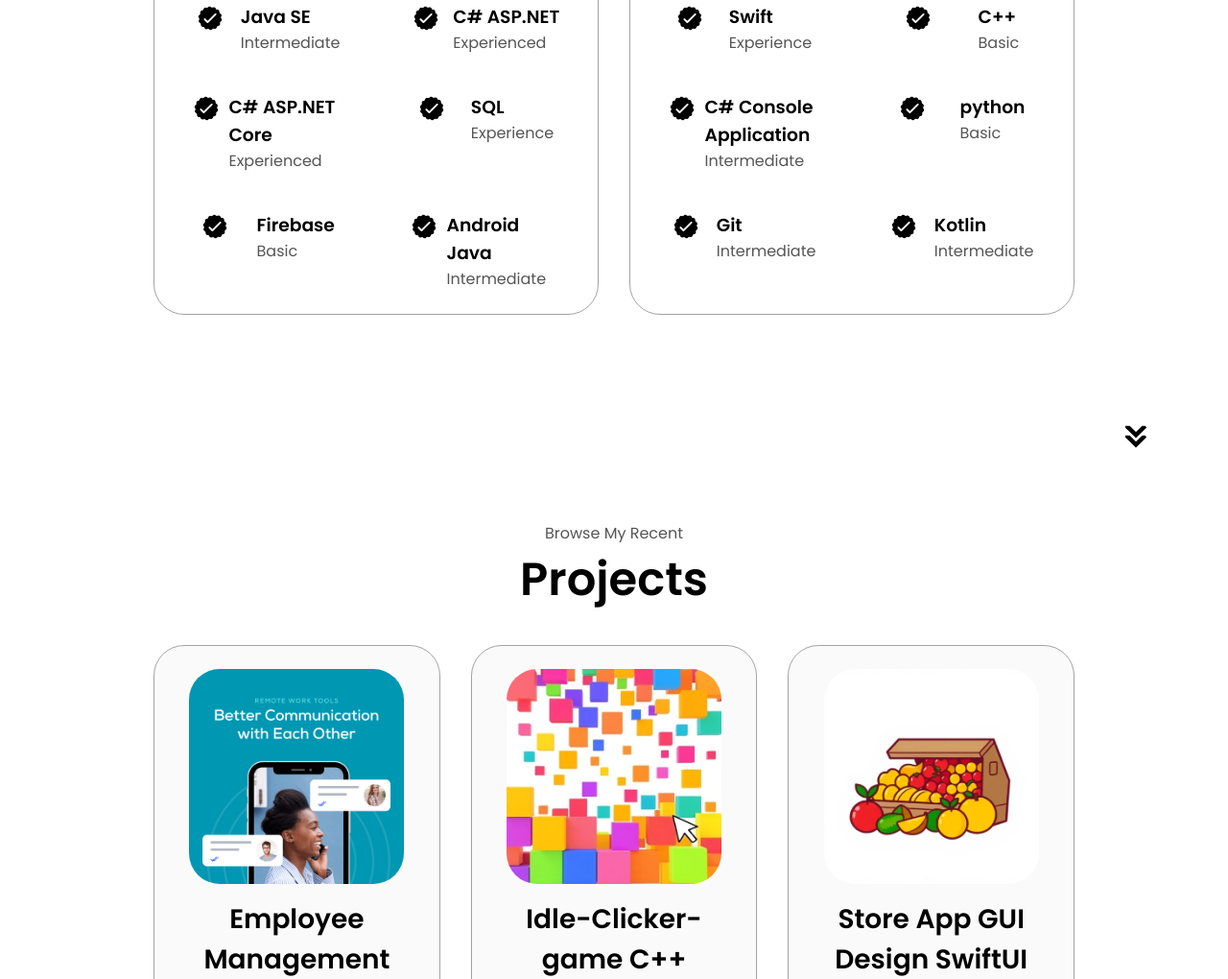
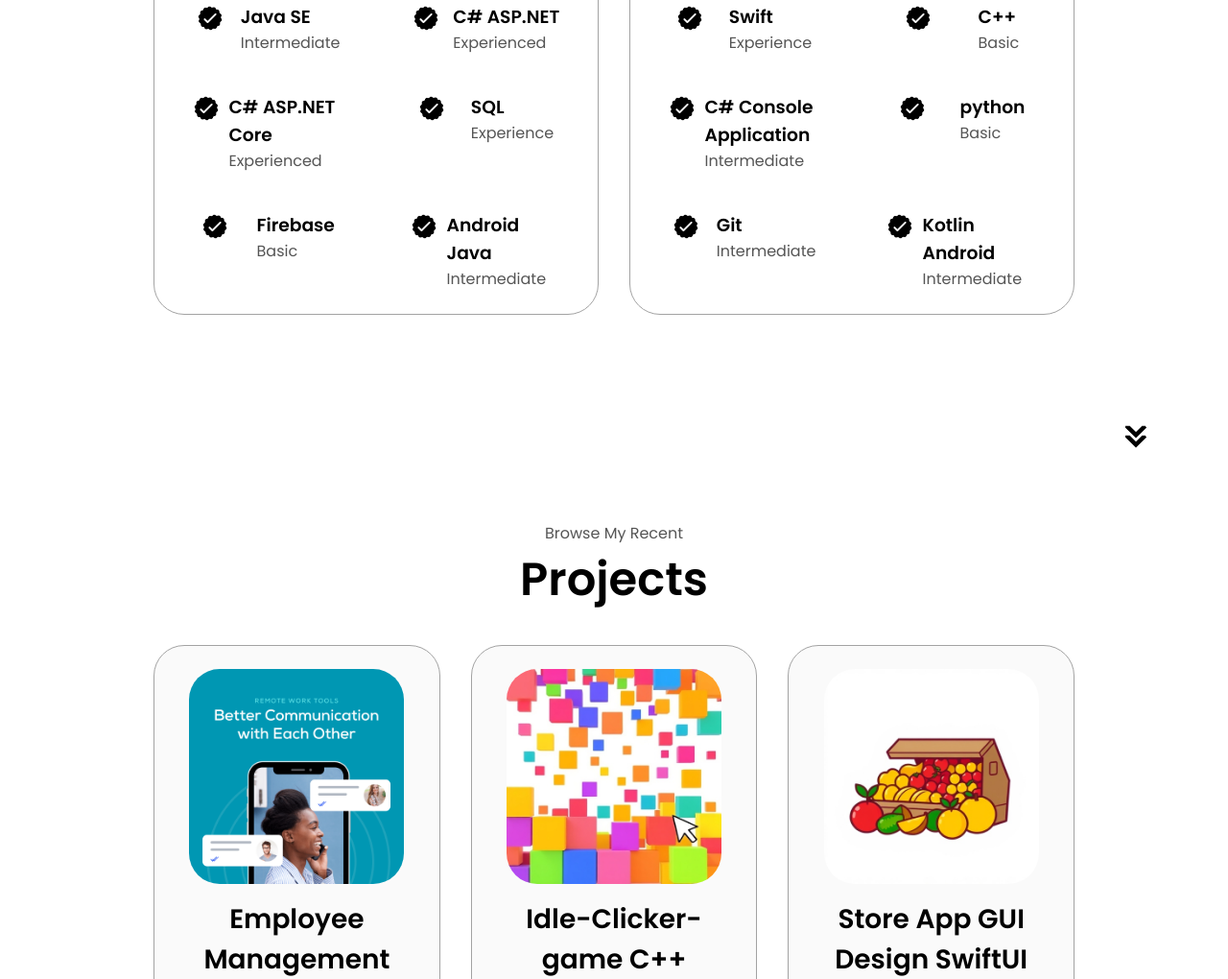
Before and after one commit to ForbiddenKiwis/Jerwinson-Flores-Cunanan-portfolio, a plain HTML site: page vercel-portfolio-main/index.html in a window 1280 px wide. Shown: the part 1921-2941 px from the top of the page at 96% size. Drawn offline with Linux system fonts and the light colour scheme.

Commit message:
Update index.html

```diff
--- a/vercel-portfolio-main/index.html
+++ b/vercel-portfolio-main/index.html
@@ -264,7 +264,7 @@
                   class="icon"
                 />
                 <div>
-                  <h3>Kotlin</h3>
+                  <h3>Kotlin Android</h3>
                   <p>Intermediate</p>
                 </div>
               </article>
```
